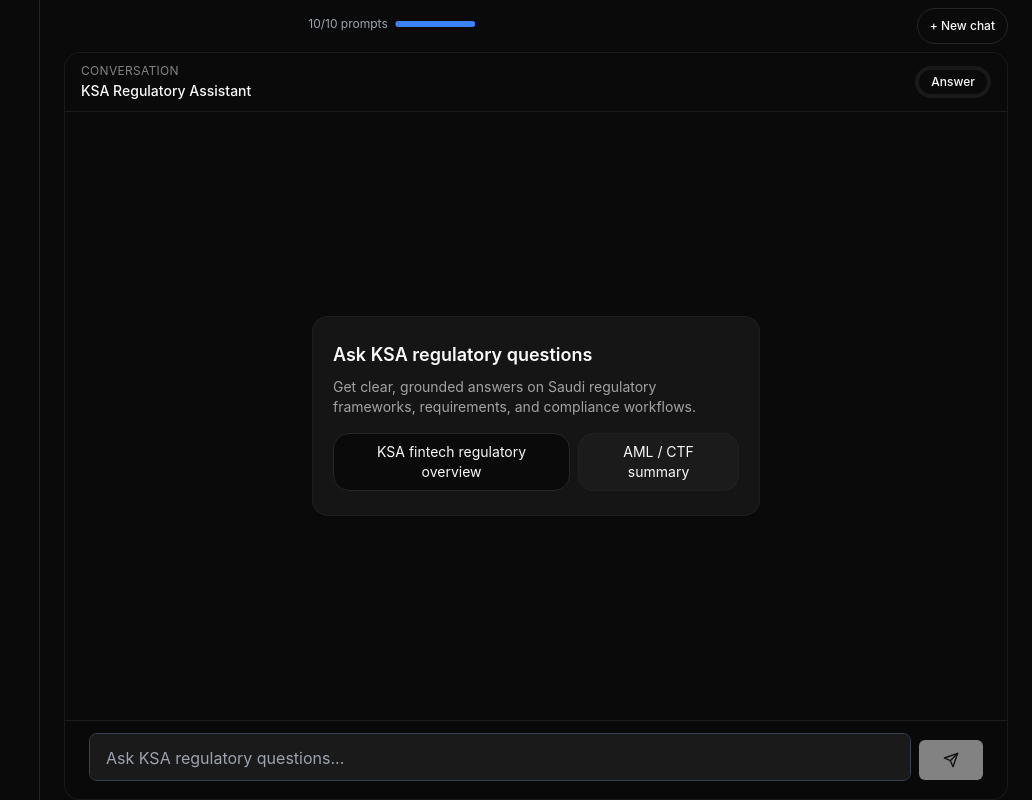
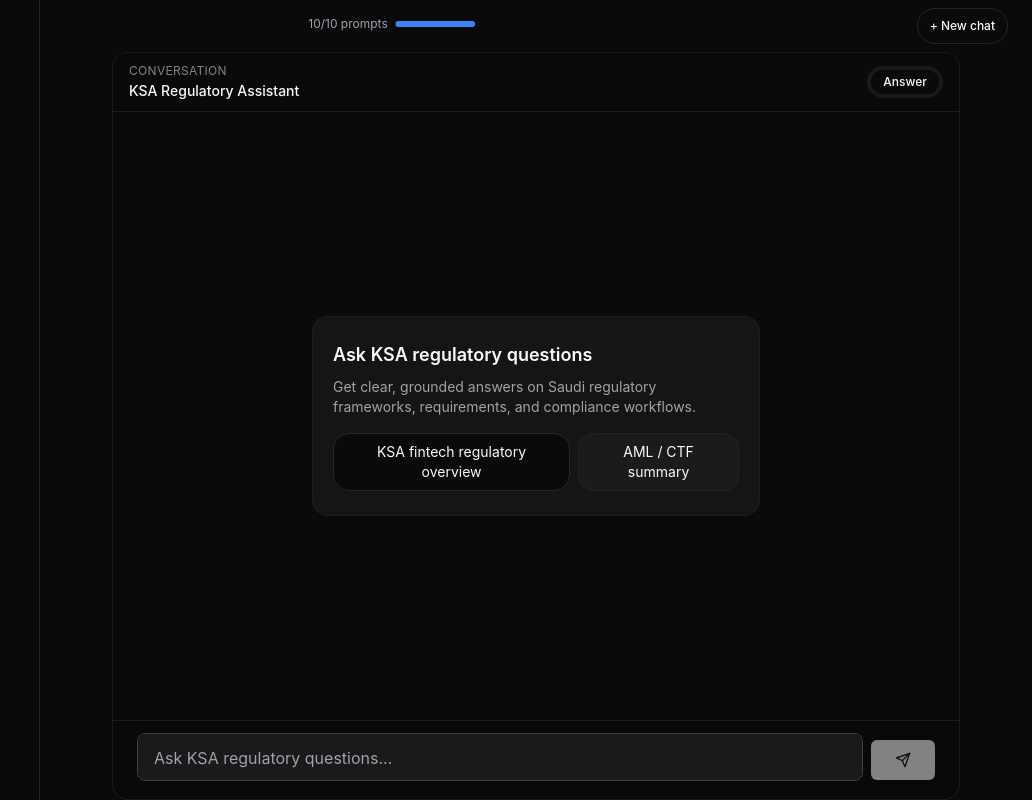
Before and after one commit to abduliota/iota, a Next.js app in the folder frontend/: page / in a window 1280 px wide. Shown: the whole page, without its empty margins (248-1280 px from the left). Built offline with nearby package versions, Linux system fonts and the light colour scheme.

Commit message:
Update layout of chat interface in Home component: Adjust CSS classes to ensure proper overflow handling and minimum height for better responsiveness and user experience.

```diff
--- a/frontend/app/page.tsx
+++ b/frontend/app/page.tsx
@@ -158,7 +158,7 @@ export default function Home() {
         )}
 
         {/* Centered chat content */}
-        <div className="flex-1 flex flex-col items-center">
+        <div className="flex-1 min-h-0 flex flex-col items-center overflow-hidden">
           <div className="hidden md:flex w-full max-w-3xl lg:max-w-4xl xl:max-w-5xl px-2 sm:px-4 lg:px-6 justify-end py-2">
             <Button
               size="sm"
@@ -169,7 +169,7 @@ export default function Home() {
               + New chat
             </Button>
           </div>
-          <div className="flex-1 w-full max-w-3xl lg:max-w-4xl xl:max-w-5xl px-2 sm:px-4 lg:px-6 flex relative">
+          <div className="flex-1 min-h-0 w-full max-w-3xl lg:max-w-4xl xl-max-w-5xl px-2 sm:px-4 lg:px-6 flex relative">
             <div className="flex-1">
               {currentChat ? (
                 <ChatInterface
```
